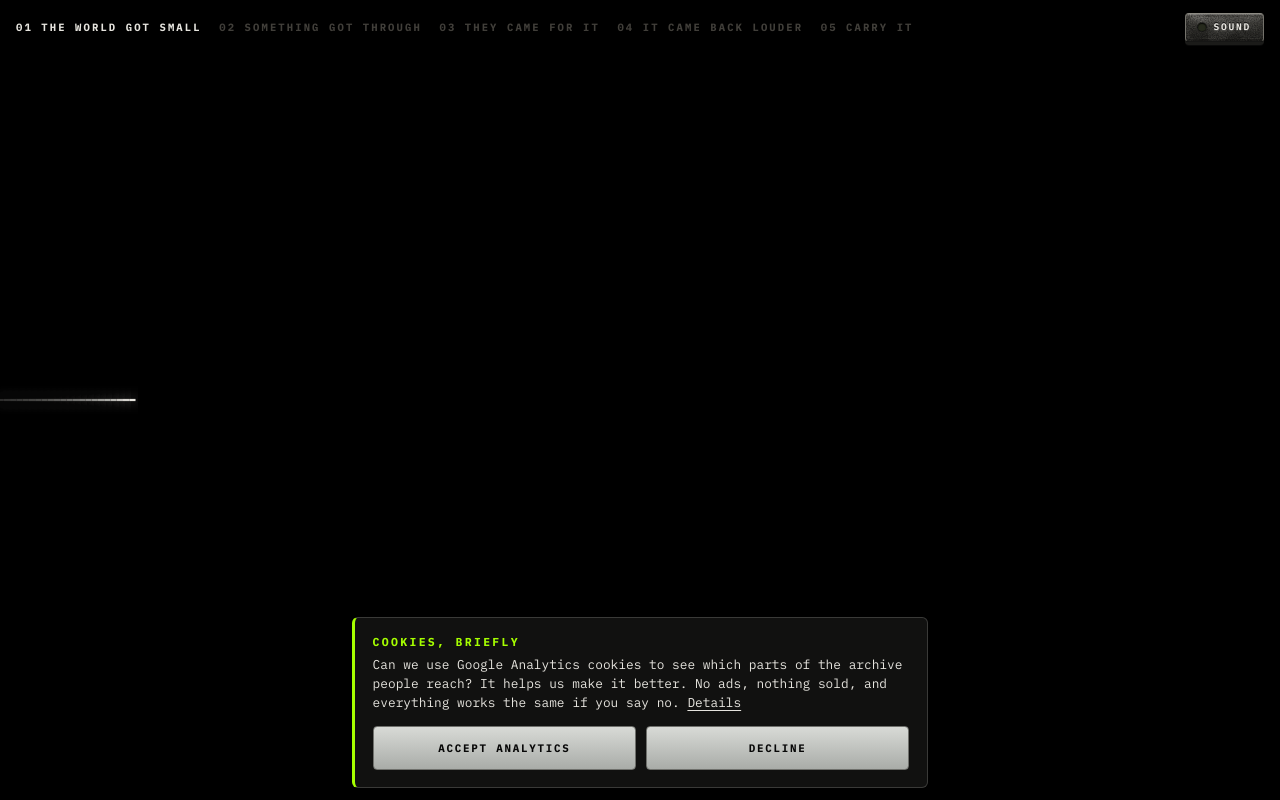
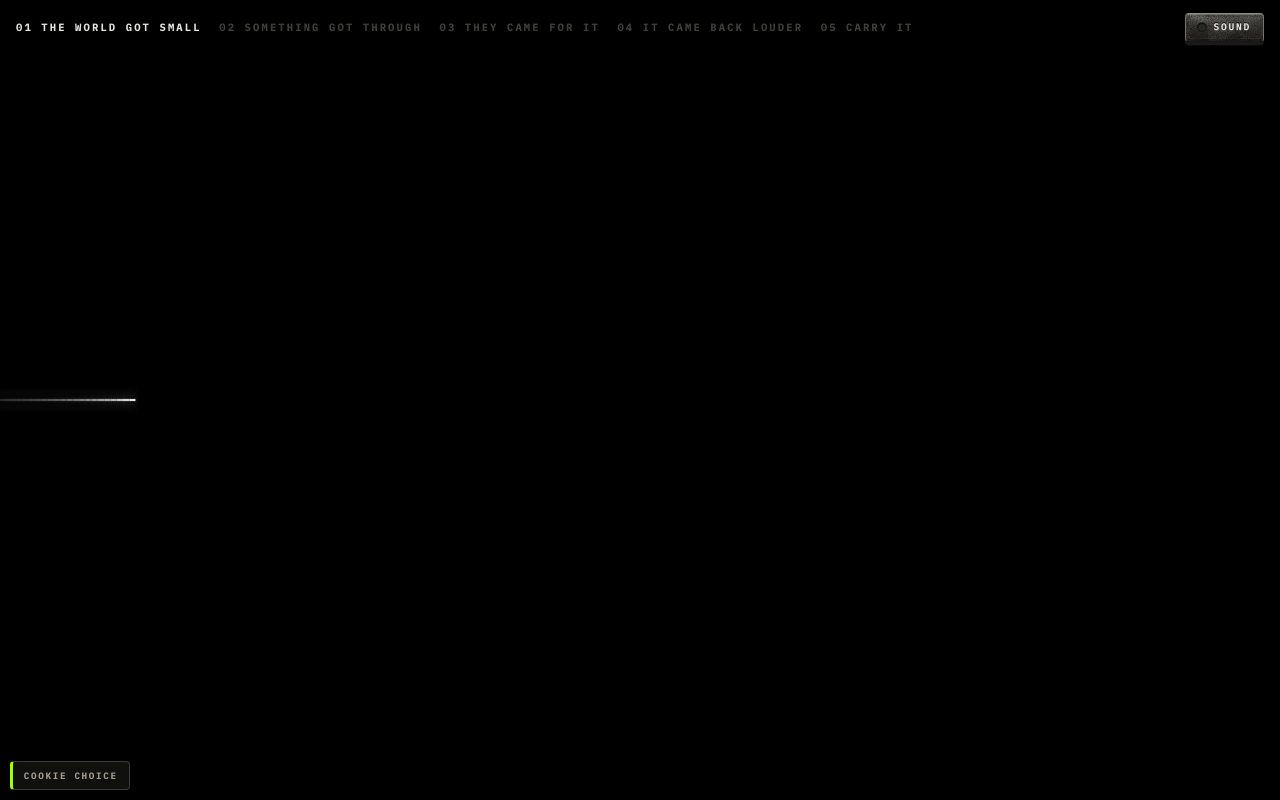
Before and after one commit to ugloapp-creator/PUNX-Army, a plain HTML site: page punxarmy.com-site 2/punxarmy.com/index.html in a window 1280 px wide. Both pictures are taken after a click on the button "BEGIN". Drawn offline with Linux system fonts and the light colour scheme.

Commit message:
Fix role buttons blocked by invisible overlays; fold cookie popup once the story starts

```diff
--- a/punxarmy.com-site 2/punxarmy.com/consent.js
+++ b/punxarmy.com-site 2/punxarmy.com/consent.js
@@ -79,6 +79,10 @@
   font:700 .68rem "IBM Plex Mono","Courier New",monospace;letter-spacing:.16em;text-transform:uppercase;border:1px solid #6f706c;background:linear-gradient(#d8dad6,#a9aca8);color:#070707}
 .pcx button:hover{filter:brightness(1.07)}
 .pcx button:focus-visible{outline:2px solid #A6FF00;outline-offset:3px}
+.pcx-chip{all:unset;box-sizing:border-box;position:fixed;left:max(.6rem,env(safe-area-inset-left));bottom:max(.6rem,env(safe-area-inset-bottom));z-index:2147483000;cursor:pointer;
+  padding:.45rem .7rem;border:1px solid #3a3a38;border-left:3px solid #A6FF00;border-radius:4px;background:rgba(18,18,17,.92);color:#A39D91;
+  font:600 .58rem "IBM Plex Mono","Courier New",monospace;letter-spacing:.18em;text-transform:uppercase}
+.pcx-chip:hover{color:#E6E4DE}.pcx-chip:focus-visible{outline:2px solid #A6FF00;outline-offset:3px}
 @media (max-width:360px){.pcx .r{grid-template-columns:1fr}}
 @media (max-height:520px) and (min-width:600px){.pcx{display:grid;grid-template-columns:1fr 12rem;gap:.2rem 1rem;align-items:center;max-width:52rem;padding:.7rem .9rem}.pcx h2,.pcx p{grid-column:1;margin:0}.pcx .r{grid-column:2;grid-row:1/3;grid-template-columns:1fr;gap:.4rem}.pcx button{min-height:2.3rem}}`;
   function show() {
@@ -90,7 +94,24 @@
     box.querySelectorAll('button').forEach((b) => b.addEventListener('click', () => choose(b.dataset.a)));
     document.body.appendChild(box);
   }
-  function hide() { if (box) { box.remove(); box = null; } }
+  function hide() { if (box) { box.remove(); box = null; } if (chip) { chip.remove(); chip = null; } }
+  // On the initiation, the popup must never sit on top of the story. Once the visitor presses Begin
+  // without answering, it folds into a small chip in the corner. No answer still means analytics stays off.
+  let chip = null;
+  function fold() {
+    if (!box || chip) return;
+    box.remove(); box = null;
+    chip = document.createElement('button'); chip.type = 'button'; chip.className = 'pcx-chip'; chip.textContent = 'Cookie choice';
+    chip.setAttribute('aria-label', 'Open the cookie choice');
+    chip.addEventListener('click', () => { chip.remove(); chip = null; show(); });
+    document.body.appendChild(chip);
+  }
+  function watchGate() {
+    const gate = document.getElementById('gate'); if (!gate) return;
+    const mo = new MutationObserver(() => { if (!document.getElementById('gate')) { mo.disconnect(); fold(); } });
+    mo.observe(document.body, { childList: true, subtree: true });
+    const b = document.getElementById('begin'); if (b) b.addEventListener('click', () => setTimeout(fold, 50));
+  }
 
   // ── "Cookie settings" links and the panel on /privacy ──
   function paintPanel() {
@@ -118,7 +139,7 @@
     if (p) storagePanel(p);
     const a = read();
     if (a === 'granted') load();
-    else if (enabled && !a && !gpc && !document.querySelector('[data-no-notice]')) show();
+    else if (enabled && !a && !gpc && !document.querySelector('[data-no-notice]')) { show(); watchGate(); }
   }
   if (document.readyState === 'loading') document.addEventListener('DOMContentLoaded', wire); else wire();
 })();
--- a/punxarmy.com-site 2/punxarmy.com/index.html
+++ b/punxarmy.com-site 2/punxarmy.com/index.html
@@ -220,7 +220,9 @@ html.noise .transmission{background:rgba(8,8,8,.9);padding:.9rem 1.3rem;box-shad
 
 /* ---------- copy layers ---------- */
 #ui{position:fixed;inset:0;pointer-events:none;z-index:4}
-#ui > *{pointer-events:auto}
+/* only the parts you can actually use take taps. invisible overlays (the YESOP file card, titles, readouts,
+   the Continue button while hidden) must never sit on top of a button and swallow its clicks */
+#ui > #halo,#ui > #choice,#ui > #micro,#ui > #receipt,#ui > #pinned,#ui > #init,#ui > .act.in{pointer-events:auto}
 .caret{display:inline-block;width:.55em;height:1em;margin-left:.08em;vertical-align:-.12em;background:var(--signal);animation:blink 1s steps(2) infinite}
 .v-flattening .caret,.stamps.system .caret{background:var(--red)}
 /* the flattening's caret is pressed flat, like everything it touches */
```
